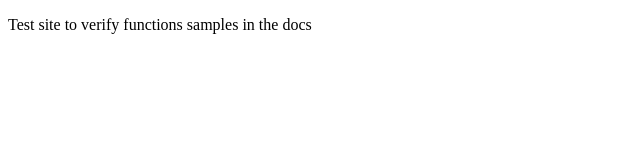
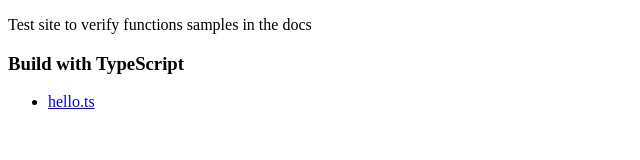
Before and after one commit to klavavej/verify-functions-docs-samples, a plain HTML site: page index.html in a window 1280 px wide. Shown: the whole page, without its empty margins (0-640 px from the left). Drawn offline with Linux system fonts and the light colour scheme.

Commit message:
add link

```diff
--- a/index.html
+++ b/index.html
@@ -7,5 +7,14 @@
 
 <p>Test site to verify functions samples in the docs</p>
 
+<h3>Build with TypeScript</h3>
+<ul>
+    <li><a href="/.netlify/functions/hello">hello.ts</a></li>
+</ul>
+
+
+
+
+
 </body>
 </html>
```
